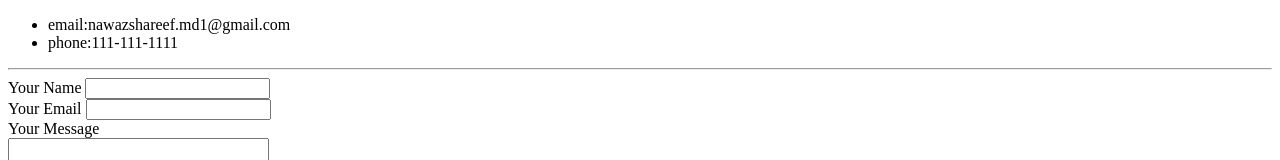
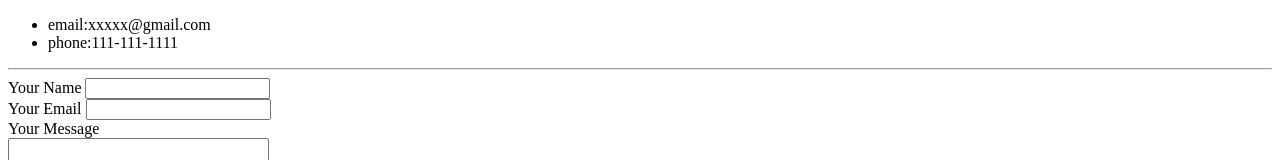
Before and after one commit to nawaz97077/cv, a plain HTML site: page contact.html in a window 1280 px wide. Shown: the top 160 px of the page. Drawn offline with Linux system fonts and the light colour scheme.

Commit message:
Update contact.html
version 1.1 for contact

```diff
--- a/contact.html
+++ b/contact.html
@@ -6,7 +6,7 @@
   </head>
   <body>
     <ul>
-      <li>email:nawazshareef.md1@gmail.com</li>
+      <li>email:xxxxx@gmail.com</li>
       <li>phone:111-111-1111</li>
     </ul>
     <hr>
```
